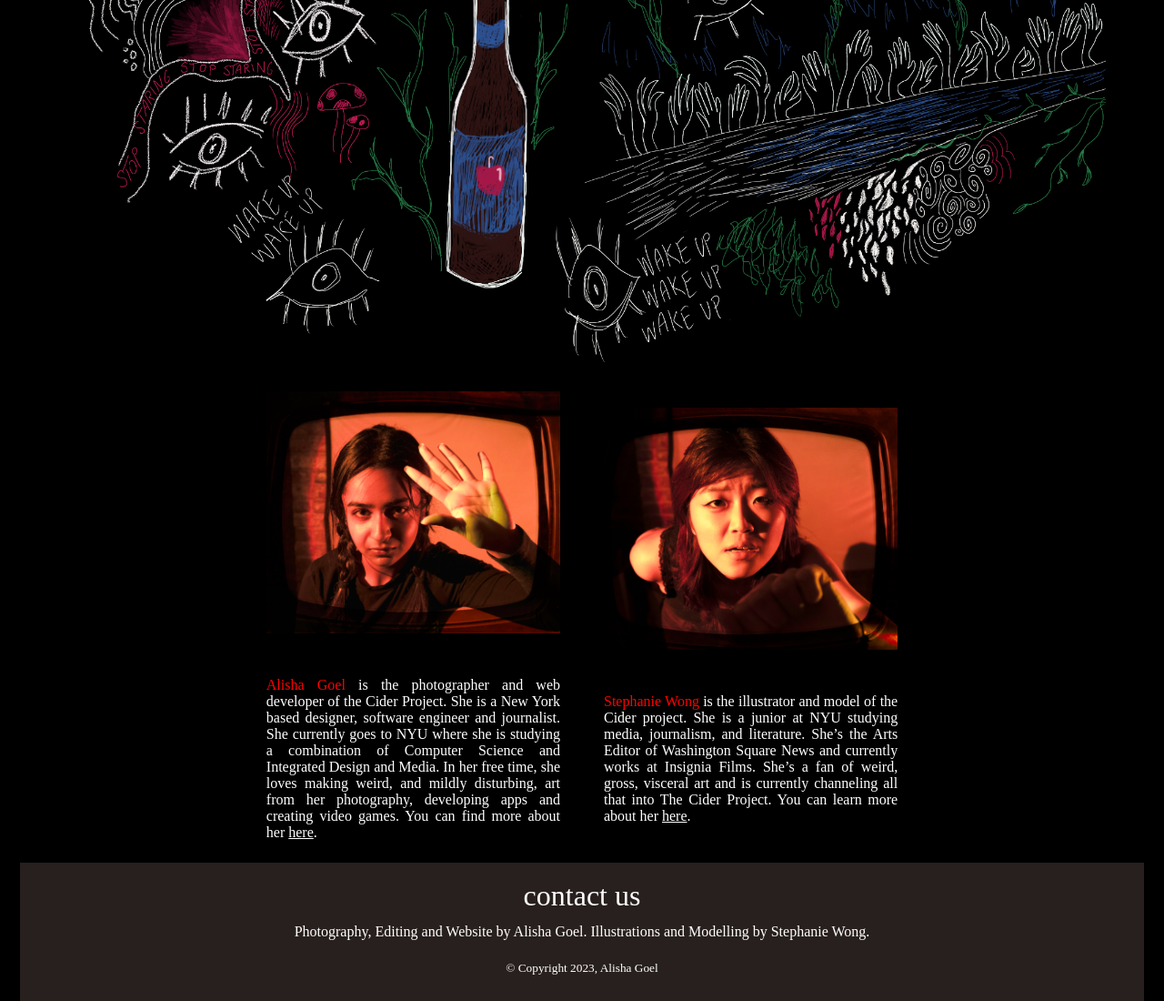
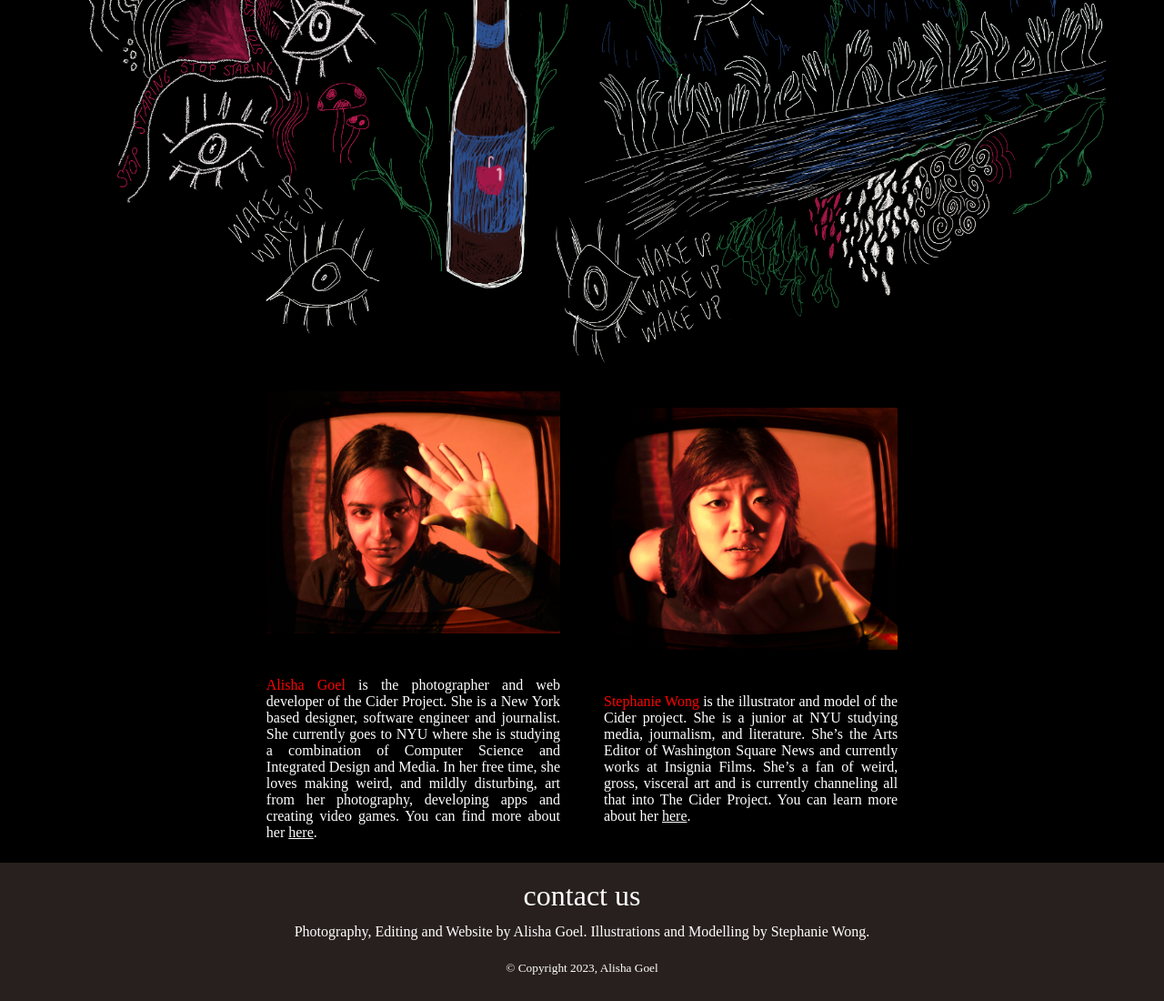
Before and after one commit to alishagoel/ciderproject, a plain HTML site: page index.html in a window 1280 px wide. Shown: the part 292-1392 px from the top of the page at 91% size. Drawn offline with Linux system fonts and the light colour scheme; a web font is replaced by a local one.

Commit message:
footer fixes

```diff
--- a/style.css
+++ b/style.css
@@ -143,7 +143,7 @@ button:hover{
 	background-color: #28201e;
 	padding: 2vmin;
 	margin-top: auto;
-	width: 96.5vmax;
+	width: 100vw;
 	display: flex;
 	flex-direction: column;
 	line-height: 5vmin;
```
